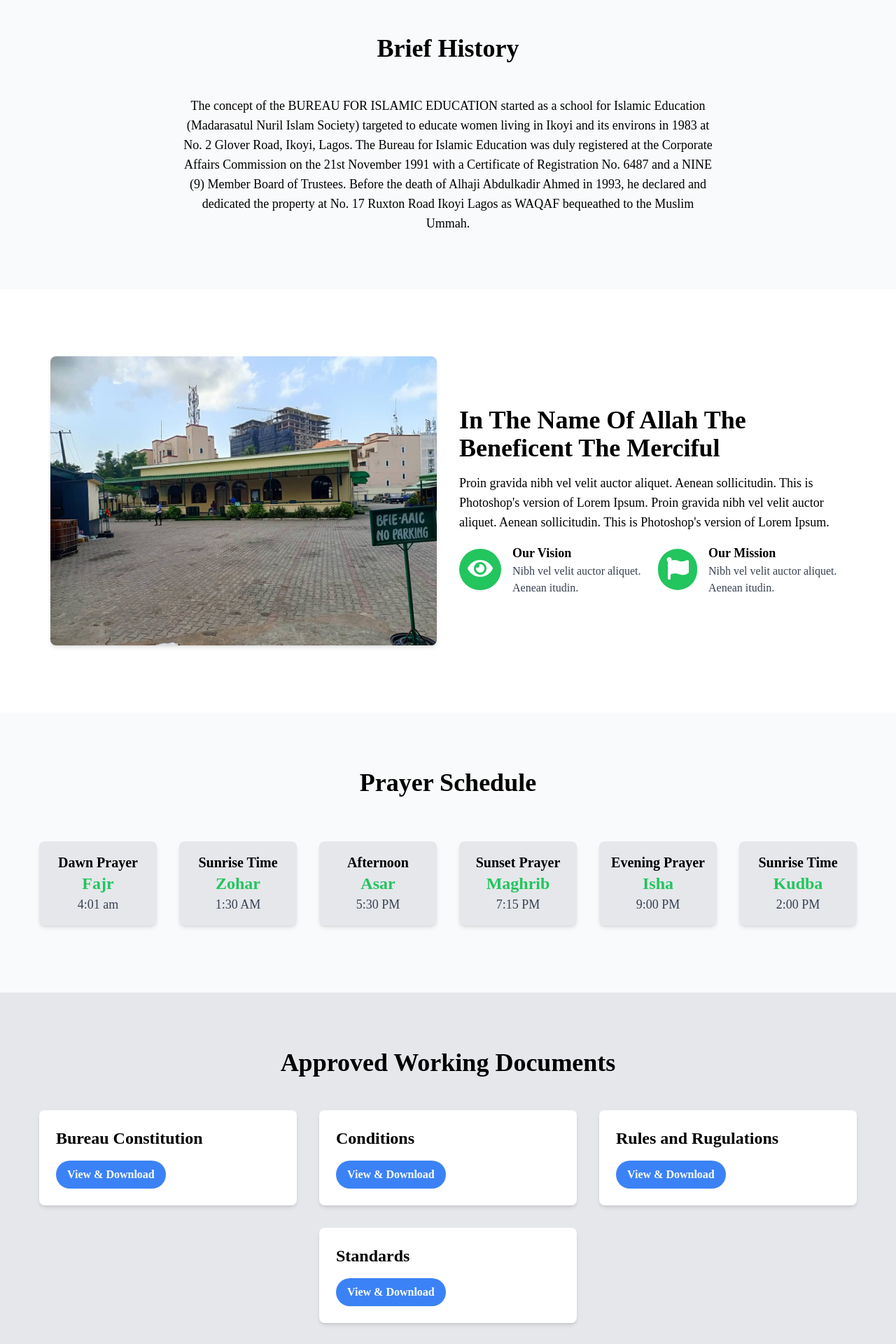
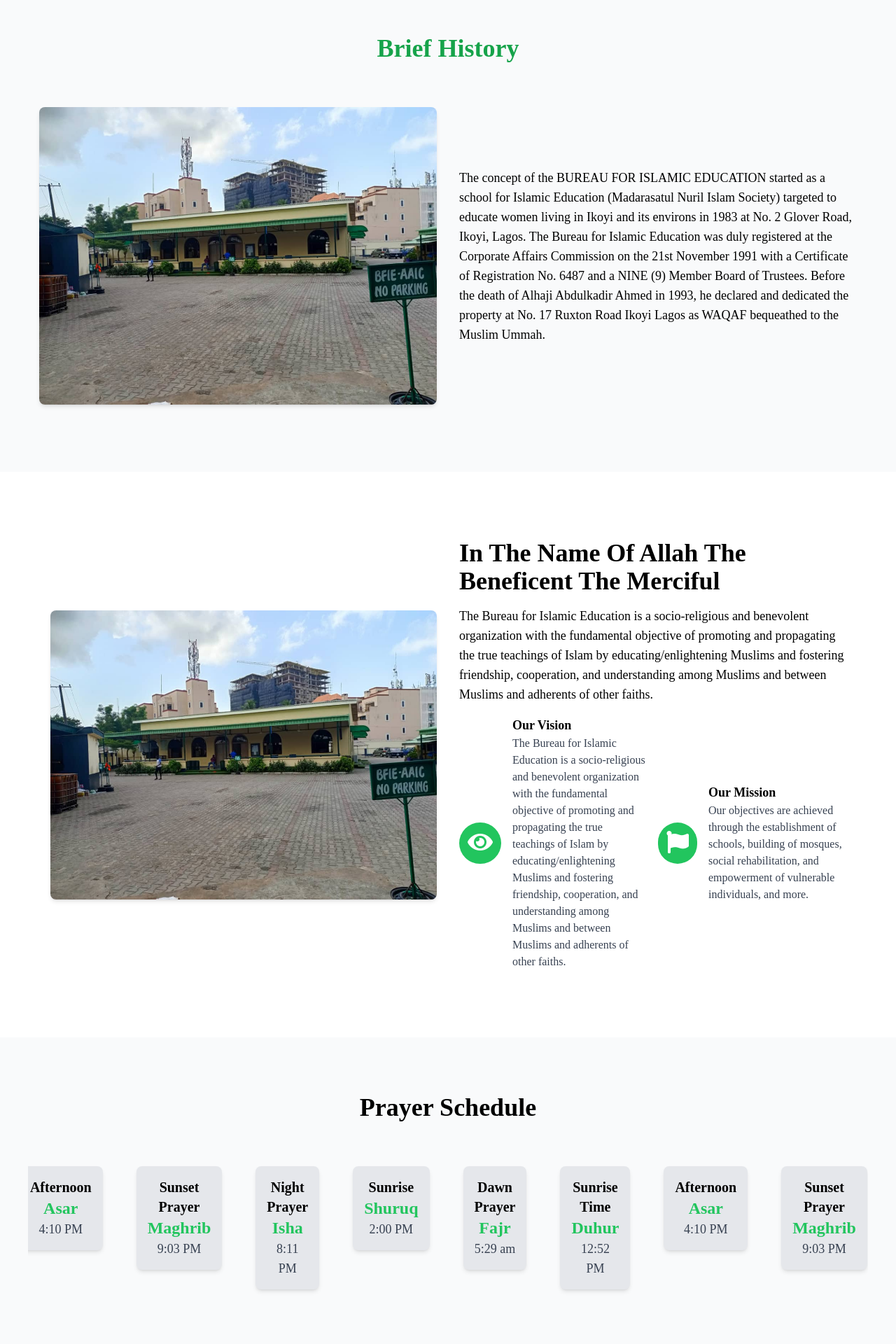
Before and after one commit to Mustaphayinka/bureau-islamic-education, a React (Create React App) app in the folder frontend/: page / in a window 1280 px wide. Shown: the part 480-2400 px from the top of the page at 70% size. Built offline with nearby package versions, Linux system fonts and the light colour scheme.

Commit message:
routine design change

```diff
--- a/frontend/src/components/ApprovedDocuments.js
+++ b/frontend/src/components/ApprovedDocuments.js
@@ -1,31 +1,29 @@
 import React from 'react';
 
 const documents = [
-  { name: 'Bureau Constitution', file: '/pdfs/Bureau_constitution.pdf'},
+  { name: 'Bureau Constitution', file: '/pdfs/Bureau_constitution.pdf' },
   { name: 'Conditions', file: '/pdfs/Conditions.pdf' },
-  { name: 'Rules and Rugulations', file: '/pdfs/Rules.pdf' },
+  { name: 'Rules and Regulations', file: '/pdfs/Rules.pdf' },
   { name: 'Standards', file: '/pdfs/Standards.pdf' },
 ];
 
 const ApprovedDocuments = () => {
   return (
-    <section className="py-20 bg-gray-200">
+    <section className="py-20 bg-gray-50">
       <div className="container mx-auto">
         <h2 className="text-4xl font-bold text-center mb-12">Approved Working Documents</h2>
-        <div className="flex flex-wrap justify-center">
+        <div className="grid grid-cols-1 sm:grid-cols-2 md:grid-cols-3 lg:grid-cols-4 gap-8">
           {documents.map((doc, index) => (
-            <div key={index} className="w-full md:w-1/3 px-4 mb-8">
-              <div className="bg-white p-6 rounded-lg shadow-md">
-                <h3 className="text-2xl font-semibold mb-4">{doc.name}</h3>
+            <div key={index} className="bg-white p-6 rounded-lg shadow-md flex flex-col items-center">
+              <h3 className="text-xl font-semibold mb-4 text-center">{doc.name}</h3>
               <a
                 href={doc.file}
                 target="_blank"
                 rel="noopener noreferrer"
-                  className="bg-blue-500 text-white font-semibold py-2 px-4 rounded-full inline-block"
+                className="bg-green-500 text-white font-semibold py-2 px-4 rounded-full hover:bg-green-600 transition duration-300 ease-in-out"
               >
                 View & Download
               </a>
-              </div>
             </div>
           ))}
         </div>
--- a/frontend/src/pages/Home/Home.js
+++ b/frontend/src/pages/Home/Home.js
@@ -63,12 +63,19 @@
           </div>
         </section>
 
-        <section className="w-screen py-10 md:py-20 text-center bg-gray-50">
-          <div className="container mx-auto px-4">
-            <h2 className="text-2xl md:text-4xl font-bold mb-6 md:mb-12">Brief History</h2>
-            <p className="text-base md:text-lg leading-relaxed max-w-3xl mx-auto">
-              The concept of the BUREAU FOR ISLAMIC EDUCATION started as a school for Islamic Education (Madarasatul Nuril Islam Society) targeted to educate women living in Ikoyi and its environs in 1983 at No. 2 Glover Road, Ikoyi, Lagos. The Bureau for Islamic Education was duly registered at the Corporate Affairs Commission on the 21st November 1991 with a Certificate of Registration No. 6487 and a NINE (9) Member Board of Trustees. Before the death of Alhaji Abdulkadir Ahmed in 1993, he declared and dedicated the property at No. 17 Ruxton Road Ikoyi Lagos as WAQAF bequeathed to the Muslim Ummah.
-            </p>
+        <section className="w-screen py-10 md:py-20 bg-gray-50">
+          <div className="container mx-auto text-center">
+            <h2 className="text-2xl md:text-4xl font-bold mb-6 md:mb-12 text-green-600">Brief History</h2>
+            <div className="flex flex-col md:flex-row items-center">
+              <div className="w-full md:w-1/2 p-4">
+                <img src={image1} alt="History" className="w-full h-auto rounded-lg shadow-md" />
+              </div>
+              <div className="w-full md:w-1/2 p-4">
+                <p className="text-base md:text-lg leading-relaxed text-left">
+                  The concept of the BUREAU FOR ISLAMIC EDUCATION started as a school for Islamic Education (Madarasatul Nuril Islam Society) targeted to educate women living in Ikoyi and its environs in 1983 at No. 2 Glover Road, Ikoyi, Lagos. The Bureau for Islamic Education was duly registered at the Corporate Affairs Commission on the 21st November 1991 with a Certificate of Registration No. 6487 and a NINE (9) Member Board of Trustees. Before the death of Alhaji Abdulkadir Ahmed in 1993, he declared and dedicated the property at No. 17 Ruxton Road Ikoyi Lagos as WAQAF bequeathed to the Muslim Ummah.
+                </p>
+              </div>
+            </div>
           </div>
         </section>
 
@@ -81,7 +88,7 @@
               <div className="w-full md:w-1/2 p-4 text-left md:text-left">
                 <h2 className="text-2xl md:text-4xl font-bold mb-4">In The Name Of Allah The Beneficent The Merciful</h2>
                 <p className="text-base md:text-lg leading-relaxed mb-4">
-                  Proin gravida nibh vel velit auctor aliquet. Aenean sollicitudin. This is Photoshop's version of Lorem Ipsum. Proin gravida nibh vel velit auctor aliquet. Aenean sollicitudin. This is Photoshop's version of Lorem Ipsum.
+                  The Bureau for Islamic Education is a socio-religious and benevolent organization with the fundamental objective of promoting and propagating the true teachings of Islam by educating/enlightening Muslims and fostering friendship, cooperation, and understanding among Muslims and between Muslims and adherents of other faiths.
                 </p>
                 <div className="grid grid-cols-1 md:grid-cols-2 gap-4">
                   <div className="flex items-center">
@@ -90,7 +97,7 @@
                     </div>
                     <div>
                       <h3 className="text-lg font-bold">Our Vision</h3>
-                      <p className="text-gray-700">Nibh vel velit auctor aliquet. Aenean itudin.</p>
+                      <p className="text-gray-700">The Bureau for Islamic Education is a socio-religious and benevolent organization with the fundamental objective of promoting and propagating the true teachings of Islam by educating/enlightening Muslims and fostering friendship, cooperation, and understanding among Muslims and between Muslims and adherents of other faiths.</p>
                     </div>
                   </div>
                   <div className="flex items-center">
@@ -99,7 +106,7 @@
                     </div>
                     <div>
                       <h3 className="text-lg font-bold">Our Mission</h3>
-                      <p className="text-gray-700">Nibh vel velit auctor aliquet. Aenean itudin.</p>
+                      <p className="text-gray-700">Our objectives are achieved through the establishment of schools, building of mosques, social rehabilitation, and empowerment of vulnerable individuals, and more.</p>
                     </div>
                   </div>
                 </div>
@@ -111,46 +118,46 @@
         <section className="w-screen py-10 md:py-20 bg-gray-50">
           <div className="container mx-auto text-center">
             <h2 className="text-2xl md:text-4xl font-bold mb-6 md:mb-12">Prayer Schedule</h2>
-            <div className="flex justify-center flex-wrap">
+            <div id="scroll-container" className="flex space-x-4 overflow-x-auto">
               <div className="p-4 w-full sm:w-1/2 md:w-1/3 lg:w-1/6">
                 <div className="bg-gray-200 p-4 rounded-lg shadow-md">
                   <h3 className="text-xl font-bold">Dawn Prayer</h3>
                   <p className="text-2xl text-green-500 font-semibold">Fajr</p>
-                  <p className="text-lg text-gray-700">4:01 am</p>
+                  <p className="text-lg text-gray-700">5:29 am</p>
                 </div>
               </div>
               <div className="p-4 w-full sm:w-1/2 md:w-1/3 lg:w-1/6">
                 <div className="bg-gray-200 p-4 rounded-lg shadow-md">
                   <h3 className="text-xl font-bold">Sunrise Time</h3>
-                  <p className="text-2xl text-green-500 font-semibold">Zohar</p>
-                  <p className="text-lg text-gray-700">1:30 AM</p>
+                  <p className="text-2xl text-green-500 font-semibold">Duhur</p>
+                  <p className="text-lg text-gray-700">12:52 PM</p>
                 </div>
               </div>
               <div className="p-4 w-full sm:w-1/2 md:w-1/3 lg:w-1/6">
                 <div className="bg-gray-200 p-4 rounded-lg shadow-md">
                   <h3 className="text-xl font-bold">Afternoon</h3>
                   <p className="text-2xl text-green-500 font-semibold">Asar</p>
-                  <p className="text-lg text-gray-700">5:30 PM</p>
+                  <p className="text-lg text-gray-700">4:10 PM</p>
                 </div>
               </div>
               <div className="p-4 w-full sm:w-1/2 md:w-1/3 lg:w-1/6">
                 <div className="bg-gray-200 p-4 rounded-lg shadow-md">
                   <h3 className="text-xl font-bold">Sunset Prayer</h3>
                   <p className="text-2xl text-green-500 font-semibold">Maghrib</p>
-                  <p className="text-lg text-gray-700">7:15 PM</p>
+                  <p className="text-lg text-gray-700">9:03 PM</p>
                 </div>
               </div>
               <div className="p-4 w-full sm:w-1/2 md:w-1/3 lg:w-1/6">
                 <div className="bg-gray-200 p-4 rounded-lg shadow-md">
-                  <h3 className="text-xl font-bold">Evening Prayer</h3>
+                  <h3 className="text-xl font-bold">Night Prayer</h3>
                   <p className="text-2xl text-green-500 font-semibold">Isha</p>
-                  <p className="text-lg text-gray-700">9:00 PM</p>
+                  <p className="text-lg text-gray-700">8:11 PM</p>
                 </div>
               </div>
               <div className="p-4 w-full sm:w-1/2 md:w-1/3 lg:w-1/6">
                 <div className="bg-gray-200 p-4 rounded-lg shadow-md">
-                  <h3 className="text-xl font-bold">Sunrise Time</h3>
-                  <p className="text-2xl text-green-500 font-semibold">Kudba</p>
+                  <h3 className="text-xl font-bold">Sunrise</h3>
+                  <p className="text-2xl text-green-500 font-semibold">Shuruq</p>
                   <p className="text-lg text-gray-700">2:00 PM</p>
                 </div>
               </div>
@@ -171,33 +178,58 @@
 
         <section className="w-screen py-10 md:py-20 bg-white">
           <div className="container mx-auto text-center">
-            <h2 className="text-2xl md:text-4xl font-bold mb-6 md:mb-12">Donations and Support</h2>
+            <h2 className="text-2xl md:text-4xl font-bold mb-6 md:mb-12 text-green-600">Donations and Support</h2>
+            <p className="mt-4 text-base md:text-lg font-semibold mb-6">All Accounts Name: Bureau for Islamic Education</p>
             <div className="grid grid-cols-1 md:grid-cols-2 lg:grid-cols-3 gap-8">
               <div className="p-6 bg-gray-100 rounded-lg shadow-md">
-                <h3 className="text-xl md:text-2xl font-bold mb-2">Maintenance & Operations</h3>
-                <p>Union Bank: 0006648320</p>
-                <p>Lotus Bank: 1003580434</p>
+                <div className="flex items-center mb-4">
+                  <div className="bg-green-500 text-white p-3 rounded-full mr-4">
+                    <i className="fas fa-cog fa-2x"></i>
+                  </div>
+                  <h3 className="text-xl md:text-2xl font-bold">Maintenance & Operations</h3>
+                </div>
+                <p className="text-gray-700">Union Bank: 0006648320</p>
+                <p className="text-gray-700">Lotus Bank: 1003580434</p>
               </div>
               <div className="p-6 bg-gray-100 rounded-lg shadow-md">
-                <h3 className="text-xl md:text-2xl font-bold mb-2">Projects</h3>
-                <p>Union Bank: 0037173446</p>
-                <p>Lotus Bank: 1003580355</p>
+                <div className="flex items-center mb-4">
+                  <div className="bg-green-500 text-white p-3 rounded-full mr-4">
+                    <i className="fas fa-project-diagram fa-2x"></i>
+                  </div>
+                  <h3 className="text-xl md:text-2xl font-bold">Projects</h3>
+                </div>
+                <p className="text-gray-700">Union Bank: 0037173446</p>
+                <p className="text-gray-700">Lotus Bank: 1003580355</p>
               </div>
               <div className="p-6 bg-gray-100 rounded-lg shadow-md">
-                <h3 className="text-xl md:text-2xl font-bold mb-2">Ramadan Programs / Special Purposes</h3>
-                <p>Lotus Bank: 1003580513</p>
+                <div className="flex items-center mb-4">
+                  <div className="bg-green-500 text-white p-3 rounded-full mr-4">
+                    <i className="fas fa-moon fa-2x"></i>
+                  </div>
+                  <h3 className="text-xl md:text-2xl font-bold">Ramadan Programs / Special Purposes</h3>
+                </div>
+                <p className="text-gray-700">Lotus Bank: 1003580513</p>
               </div>
               <div className="p-6 bg-gray-100 rounded-lg shadow-md">
-                <h3 className="text-xl md:text-2xl font-bold mb-2">Scholarship</h3>
-                <p>Lotus Bank: 1003580719</p>
+                <div className="flex items-center mb-4">
+                  <div className="bg-green-500 text-white p-3 rounded-full mr-4">
+                    <i className="fas fa-graduation-cap fa-2x"></i>
+                  </div>
+                  <h3 className="text-xl md:text-2xl font-bold">Scholarship</h3>
+                </div>
+                <p className="text-gray-700">Lotus Bank: 1003580719</p>
               </div>
               <div className="p-6 bg-gray-100 rounded-lg shadow-md">
-                <h3 className="text-xl md:text-2xl font-bold mb-2">Zakkat / Zakkat-ul-Fitr</h3>
-                <p>Lotus Bank: 1003580661</p>
-                <p>Union Bank: 0193836571</p>
+                <div className="flex items-center mb-4">
+                  <div className="bg-green-500 text-white p-3 rounded-full mr-4">
+                    <i className="fas fa-hand-holding-heart fa-2x"></i>
+                  </div>
+                  <h3 className="text-xl md:text-2xl font-bold">Zakkat / Zakkat-ul-Fitr</h3>
+                </div>
+                <p className="text-gray-700">Lotus Bank: 1003580661</p>
+                <p className="text-gray-700">Union Bank: 0193836571</p>
               </div>
             </div>
-            <p className="mt-4 text-base md:text-lg font-semibold">All Accounts Name: Bureau for Islamic Education</p>
           </div>
         </section>
       </main>
```
Lines whose indentation alone changed are shown as unchanged.
